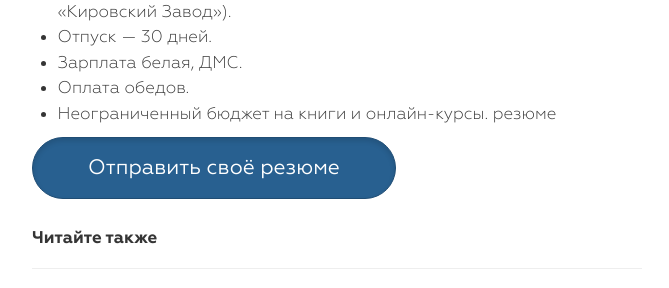
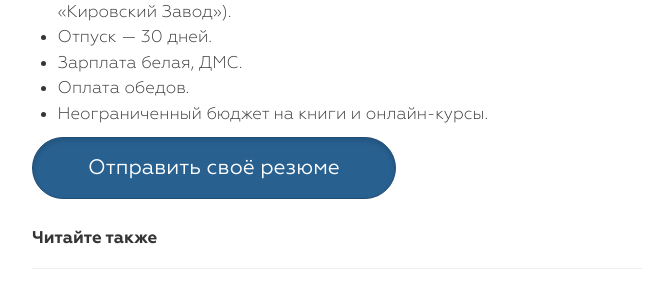
Before and after one commit to MELScience/blog.melscience.com, a Jekyll site: the page built from ru/2017-08-03-hr.md, in a window 1280 px wide and 900 px high, scrolled down 1681 px. Shown: the part 157-445 px from the top of the window, without its empty margins (143-812 px from the left). Built offline with Jekyll 4.4.1, drawn with Linux system fonts in a browser that asks for light colours; nearby versions of some CDN libraries; comment, search, counter and statistics services are not loaded.

Commit message:
HR update

```diff
--- a/ru/2017-08-03-hr.md
+++ b/ru/2017-08-03-hr.md
@@ -55,6 +55,6 @@ publish-status: published
 * Отпуск — 30 дней.
 * Зарплата белая, ДМС.
 * Оплата обедов.
-* Неограниченный бюджет на книги и онлайн-курсы. резюме
+* Неограниченный бюджет на книги и онлайн-курсы.
 
 <a class="btn btn-primary btn-lg active" href="mailto:sergey@melscience.com" role="button">Отправить своё резюме</a>
```
